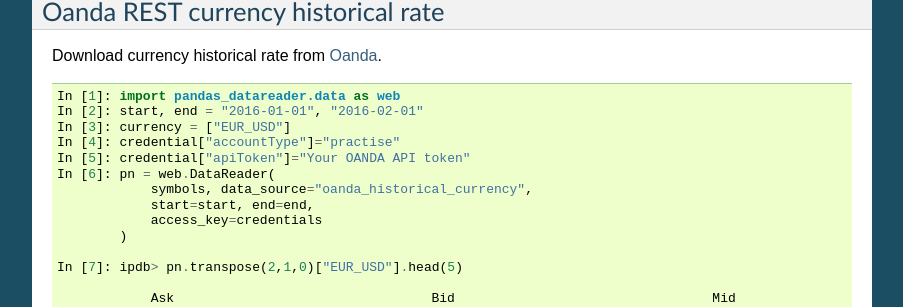
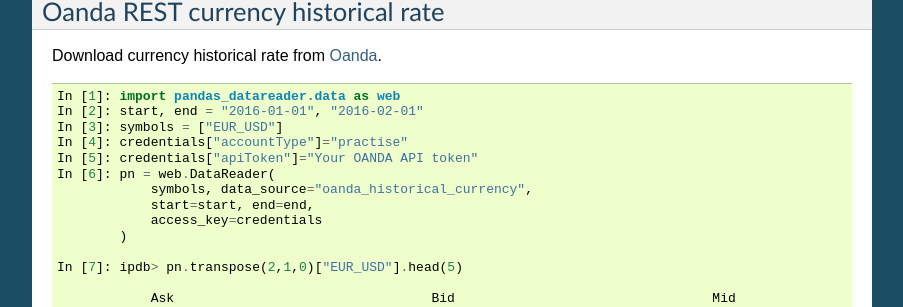
Before and after one commit to pydata/pandas-datareader, a Sphinx documentation site: the page built from docs/source/remote_data.rst, in a window 1280 px wide and 900 px high, scrolled down 7914 px. Shown: the part 140-447 px from the top of the window, without its empty margins (198-1101 px from the left). Built offline with Sphinx 7.4.7, drawn with Linux system fonts in a browser that asks for light colours.

Commit message:
Fixed typos in documentation

```diff
--- a/docs/source/remote_data.rst
+++ b/docs/source/remote_data.rst
@@ -554,9 +554,9 @@ Download currency historical rate from `Oanda <https://www.oanda.com/>`__.
 
     In [1]: import pandas_datareader.data as web
     In [2]: start, end = "2016-01-01", "2016-02-01"
-    In [3]: currency = ["EUR_USD"]
-    In [4]: credential["accountType"]="practise"
-    In [5]: credential["apiToken"]="Your OANDA API token"
+    In [3]: symbols = ["EUR_USD"]
+    In [4]: credentials["accountType"]="practise"
+    In [5]: credentials["apiToken"]="Your OANDA API token"
     In [6]: pn = web.DataReader(
                 symbols, data_source="oanda_historical_currency",
                 start=start, end=end,
```
